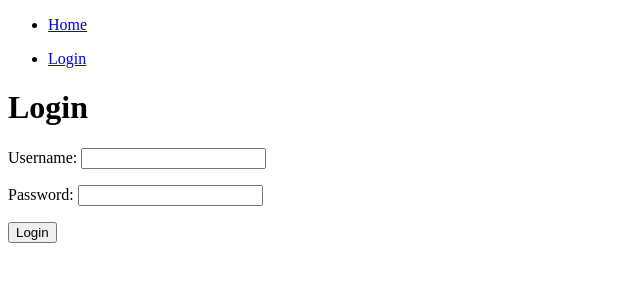
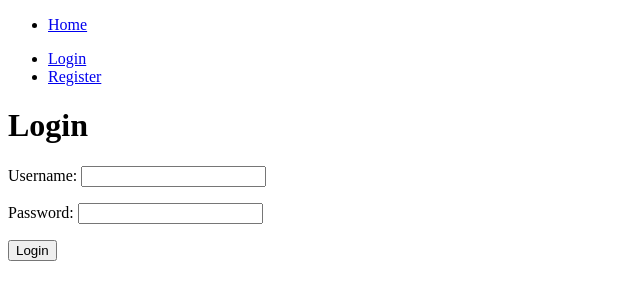
Before and after one commit to celkiboi/PeakKino, a Django app: page /accounts/login/ in a window 1280 px wide. Shown: the top 300 px of the page, without its empty margins (0-640 px from the left). Run offline with Django 4.2, Linux system fonts and the light colour scheme.

Commit message:
Add register menu item

```diff
--- a/PeakKino/templates/base.html
+++ b/PeakKino/templates/base.html
@@ -68,6 +68,9 @@
                     <li>
                         <a href="{% url 'accounts:login' %}">Login</a>
                     </li>
+                    <li>
+                        <a href="{% url 'accounts:register' %}">Register</a>
+                    </li>
                 {% endif %}
             </ul>
         </nav>
```
